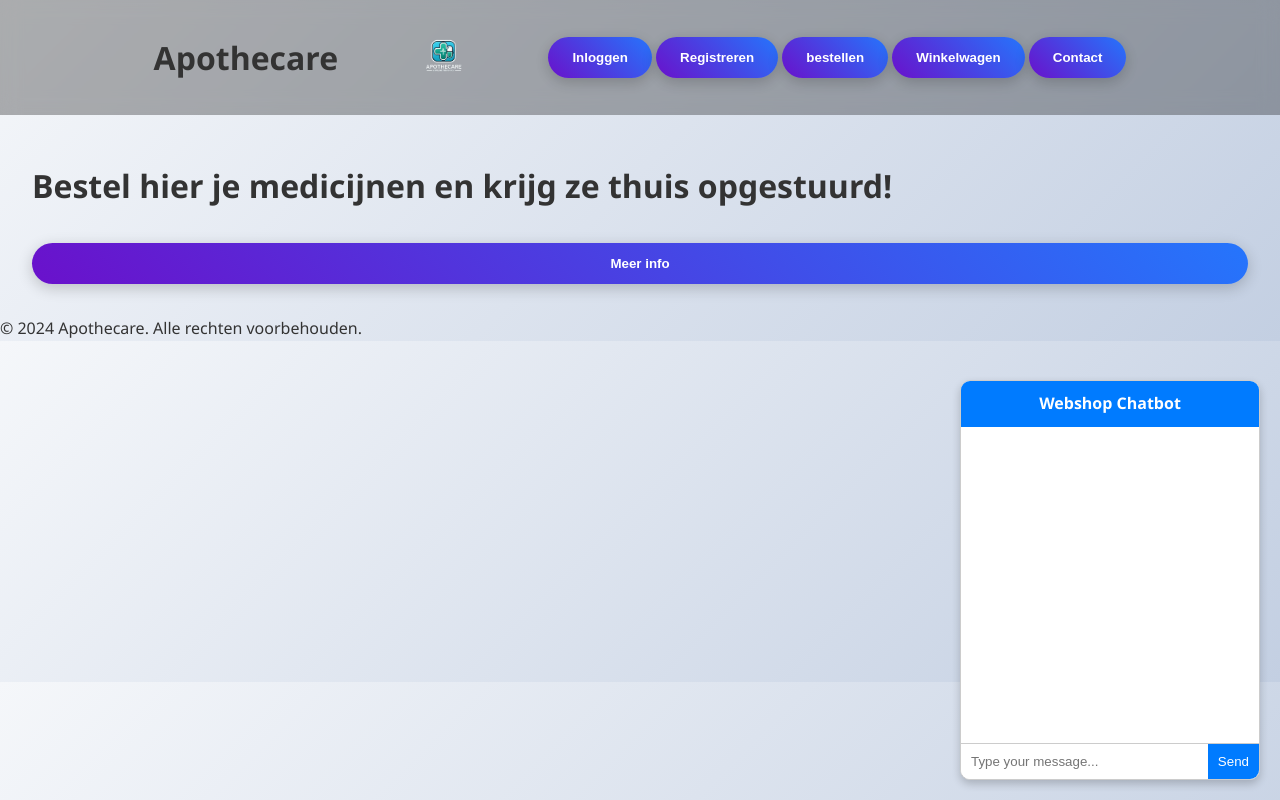
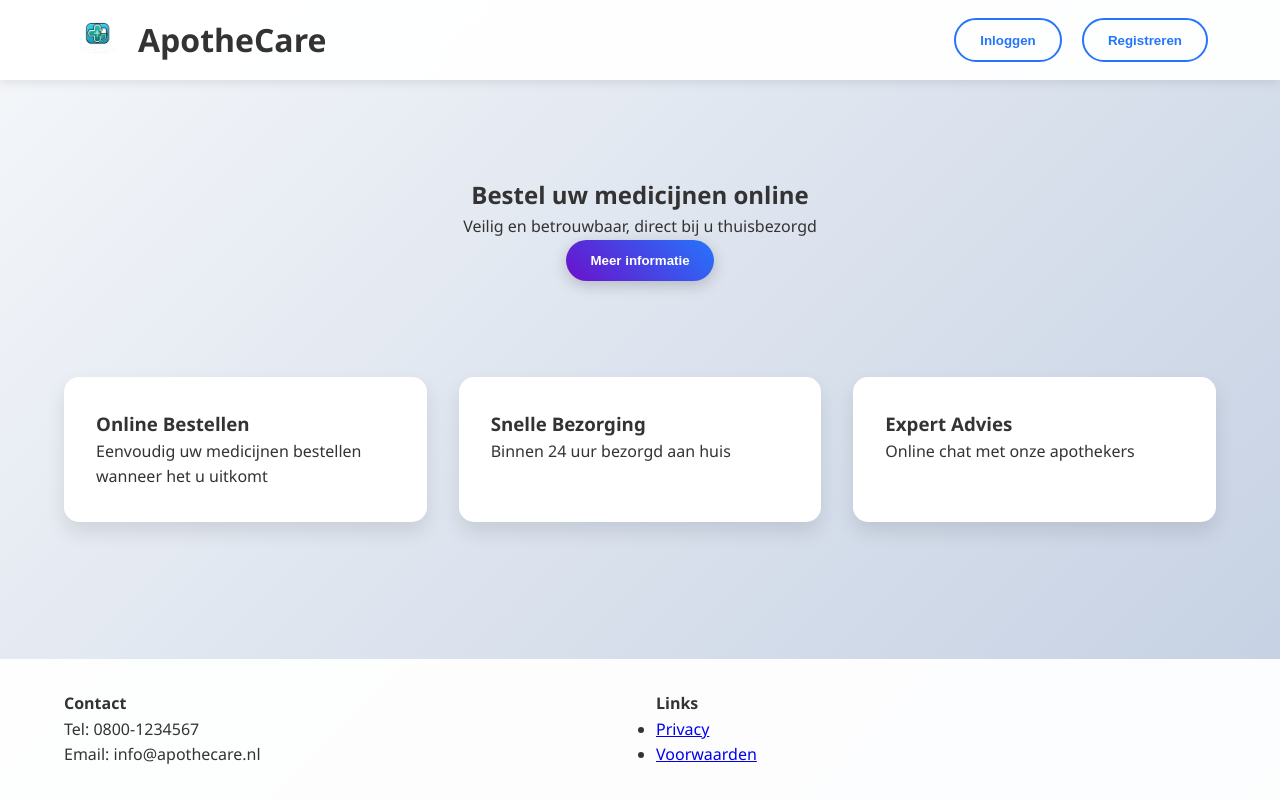
Before and after one commit to SonJoeyKong/webshop-, a PHP site: page /php/index.html in a window 1280 px wide. Run offline with PHP 8.4, Linux system fonts and the light colour scheme.

Commit message:
goede front pagina plus met alle react framework

```diff
--- a/css/style.css
+++ b/css/style.css
@@ -1,6 +1,16 @@
 /* Moderne en aantrekkelijke stijlen */
 
 /* Reset en basis */
+:root {
+    --primary-color: #2575fc;
+    --secondary-color: #6a11cb;
+    --background-light: #f5f7fa;
+    --background-dark: #1f2937;
+    --text-light: #333;
+    --text-dark: #e5e7eb;
+    --header-height: 80px;
+}
+
 * {
     margin: 0;
     padding: 0;
@@ -10,8 +20,11 @@
 body {
     font-family: 'Segoe UI', Tahoma, Geneva, Verdana, sans-serif;
     line-height: 1.6;
-    background: linear-gradient(135deg, #f5f7fa 0%, #c3cfe2 100%);
-    color: #333;
+    background: linear-gradient(135deg, var(--background-light) 0%, #c3cfe2 100%);
+    color: var(--text-light);
+    min-height: 100vh;
+    display: flex;
+    flex-direction: column;
 }
 
 /* Container styling */
@@ -26,16 +39,14 @@ body {
     padding: 0.8rem 1.5rem;
     border: none;
     border-radius: 25px;
-    background: linear-gradient(45deg, #6a11cb 0%, #2575fc 100%);
-    color: white;
     font-weight: bold;
     cursor: pointer;
-    transition: transform 0.3s ease;
-    box-shadow: 0 4px 15px rgba(0,0,0,0.2);
+    transition: all 0.3s ease;
 }
 
 .btn:hover {
-    transform: translateY(-3px);
+    transform: translateY(-2px);
+    box-shadow: 0 6px 20px rgba(0,0,0,0.15);
 }
 
 /* Kaarten */
@@ -102,8 +113,8 @@ body {
 /* Dark mode ondersteuning */
 @media (prefers-color-scheme: dark) {
     body {
-        background: linear-gradient(135deg, #1f2937 0%, #111827 100%);
-        color: #e5e7eb;
+        background: linear-gradient(135deg, var(--background-dark) 0%, #111827 100%);
+        color: var(--text-dark);
     }
 
     .card {
@@ -132,35 +143,104 @@ body {
     }
 }
 
-
-.logo {
-    width:50px;
-    height:50px;
-}
-
+/* Header styling */
 .header {
     position: fixed;
     top: 0;
     left: 0;
     width: 100%;
-    padding: 2rem 12%;
-    background: rgba(0, 0, 0, 0.3);
+    height: var(--header-height);
+    background: rgba(255, 255, 255, 0.95);
     backdrop-filter: blur(10px);
+    box-shadow: 0 2px 10px rgba(0, 0, 0, 0.1);
+    z-index: 100;
+}
+
+.header-content {
+    max-width: 1200px;
+    margin: 0 auto;
+    padding: 0 2rem;
+    height: 100%;
     display: flex;
     justify-content: space-between;
     align-items: center;
-    z-index: 10;
 }
 
-.body {
+.logo-container {
+    display: flex;
+    align-items: center;
+    gap: 1rem;
+}
+
+.logo {
+    width: 50px;
+    height: 50px;
+    object-fit: contain;
+    transition: transform 0.3s ease;
+}
+
+.logo:hover {
+    transform: scale(1.05);
+}
+
+/* Main content */
+.main-content {
+    margin-top: var(--header-height);
+    padding: 2rem 5%;
+    flex: 1;
+}
+
+.hero-section {
+    text-align: center;
+    padding: 4rem 0;
+    max-width: 800px;
+    margin: 0 auto;
+}
+
+.features-grid {
     display: grid;
-    grid-template-columns: 1fr;
-    grid-template-rows: auto;
-    margin-top: 8rem; /* Ensures the body starts below the fixed header */
+    grid-template-columns: repeat(auto-fit, minmax(250px, 1fr));
+    gap: 2rem;
+    padding: 2rem 0;
+}
+
+.feature-card {
+    background: white;
     padding: 2rem;
+    border-radius: 15px;
+    box-shadow: 0 10px 20px rgba(0,0,0,0.1);
+    transition: transform 0.3s ease;
+}
+
+.feature-card:hover {
+    transform: translateY(-5px);
+}
+
+/* Buttons */
+.btn-primary {
+    background: linear-gradient(45deg, var(--secondary-color) 0%, var(--primary-color) 100%);
+    color: white;
+    box-shadow: 0 4px 15px rgba(0,0,0,0.2);
+}
+
+.btn-login, .btn-register {
+    background: transparent;
+    border: 2px solid var(--primary-color);
+    color: var(--primary-color);
+    margin-left: 1rem;
+}
+
+/* Footer */
+.footer {
+    background: rgba(255, 255, 255, 0.95);
+    padding: 2rem 5%;
+    margin-top: auto;
+}
+
+.footer-content {
+    max-width: 1200px;
+    margin: 0 auto;
+    display: grid;
+    grid-template-columns: repeat(auto-fit, minmax(200px, 1fr));
     gap: 2rem;
 }
-
-.footer {
-
-}
--- a/php/index.html
+++ b/php/index.html
@@ -1,33 +1,63 @@
 <!DOCTYPE html>
-<html lang="en">
+<html lang="nl">
 <head>
     <meta charset="UTF-8">
     <meta name="viewport" content="width=device-width, initial-scale=1.0">
-    <title>Apothecare</title>
+    <title>ApotheCare - Online Medicijnen Bestellen</title>
     <link rel="stylesheet" href="/css/style.css">
-    <script src="/javascript/chatbot.js" defer></script>
 </head>
 <body>
     <header class="header">
-        <h1>Apothecare</h1>
-        <img src="/images/logo-removebg-preview.png" alt="logo" class="logo">
-        <div>
-            <button class="btn">Inloggen</button>
-            <button class="btn">Registreren</button>
-            <button class="btn">bestellen</button>
-            <button class="btn">Winkelwagen</button>
-            <button class="btn">Contact</button>
-
+        <div class="header-content">
+            <div class="logo-container">
+                <img src="/images/logo-removebg-preview.png" alt="ApotheCare logo" class="logo">
+                <h1>ApotheCare</h1>
+            </div>
+            <nav class="nav-buttons">
+                <button class="btn btn-login">Inloggen</button>
+                <button class="btn btn-register">Registreren</button>
+            </nav>
         </div>
     </header>
 
-    <main class="body">
-        <h1>Bestel hier je medicijnen en krijg ze thuis opgestuurd!</h1>
-        <button class="btn">Meer info</button>
+    <main class="main-content">
+        <section class="hero-section">
+            <h1>Bestel uw medicijnen online</h1>
+            <p>Veilig en betrouwbaar, direct bij u thuisbezorgd</p>
+            <button class="btn btn-primary">Meer informatie</button>
+        </section>
+
+        <section class="features-grid">
+            <div class="feature-card">
+                <h3>Online Bestellen</h3>
+                <p>Eenvoudig uw medicijnen bestellen wanneer het u uitkomt</p>
+            </div>
+            <div class="feature-card">
+                <h3>Snelle Bezorging</h3>
+                <p>Binnen 24 uur bezorgd aan huis</p>
+            </div>
+            <div class="feature-card">
+                <h3>Expert Advies</h3>
+                <p>Online chat met onze apothekers</p>
+            </div>
+        </section>
     </main>
 
     <footer class="footer">
-        <p>&copy; 2024 Apothecare. Alle rechten voorbehouden.</p>
+        <div class="footer-content">
+            <div class="footer-section">
+                <h4>Contact</h4>
+                <p>Tel: 0800-1234567</p>
+                <p>Email: info@apothecare.nl</p>
+            </div>
+            <div class="footer-section">
+                <h4>Links</h4>
+                <ul>
+                    <li><a href="/privacy">Privacy</a></li>
+                    <li><a href="/voorwaarden">Voorwaarden</a></li>
+                </ul>
+            </div>
+        </div>
     </footer>
 </body>
 </html>
```
Also changed, not shown: src/App.jsx (added, +27 -0 lines), src/components/Chatbot.jsx (added, +60 -0 lines).
